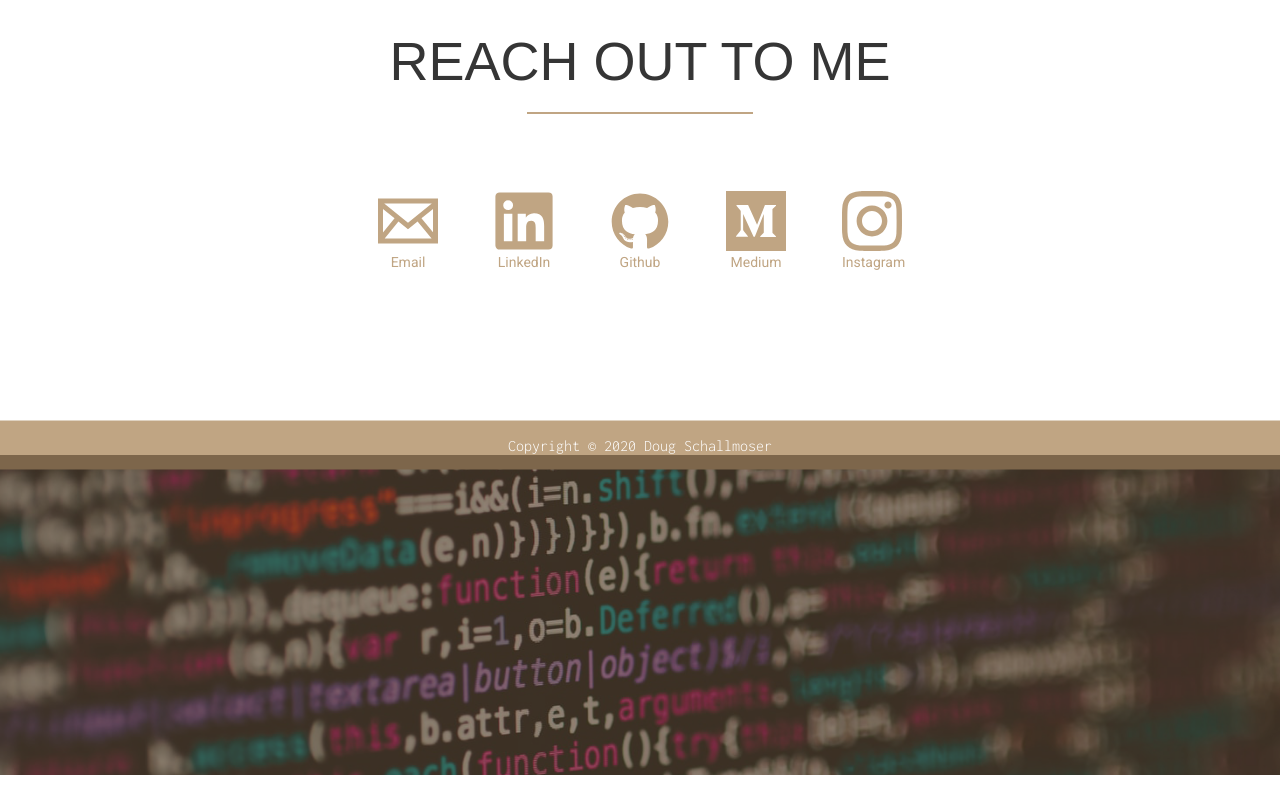
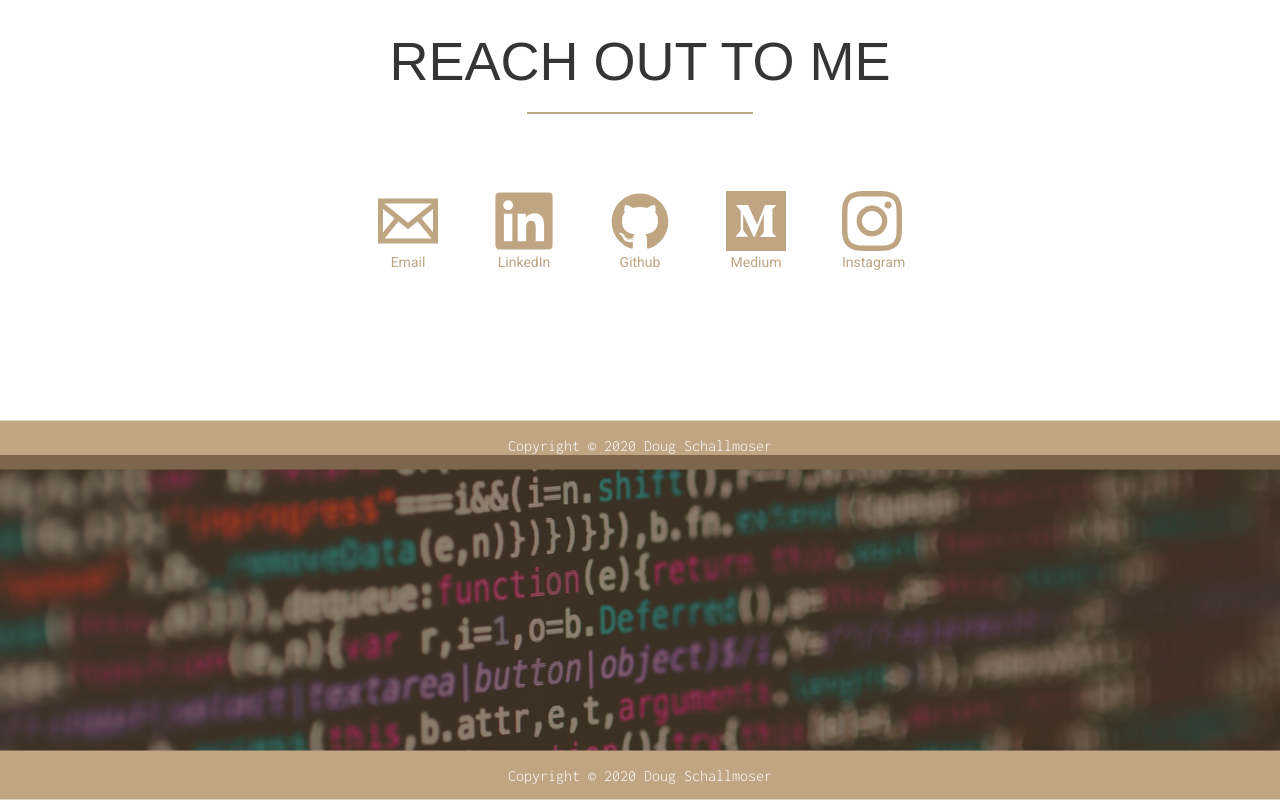
Before and after one commit to dougschallmoser/portfolio, a React (Create React App) app: page / in a window 1280 px wide. Shown: the part 4156-4956 px from the top of the page. Before the commit the page ends 4931 px from the top, so only its background shows below. Built offline with nearby package versions, Linux system fonts and the light colour scheme; no server answers; a web font is replaced by a local one.

Commit message:
remove props from component

```diff
--- a/src/components/Quote.tsx
+++ b/src/components/Quote.tsx
@@ -1,13 +1,12 @@
 import React from 'react';
 
-type Props = {
-  id?: string | null;
-}
-
-const Quote: React.FC<Props> = ({ id }) => {
+const Quote: React.FC = () => {
   return (
-    <section id={id || "quote"}>
+    <section id="quote">
       <div className="quote-overlay"></div>
+      <div id="copyright">
+      Copyright © 2020 Doug Schallmoser
+      </div>
     </section>
   )
 }
```
